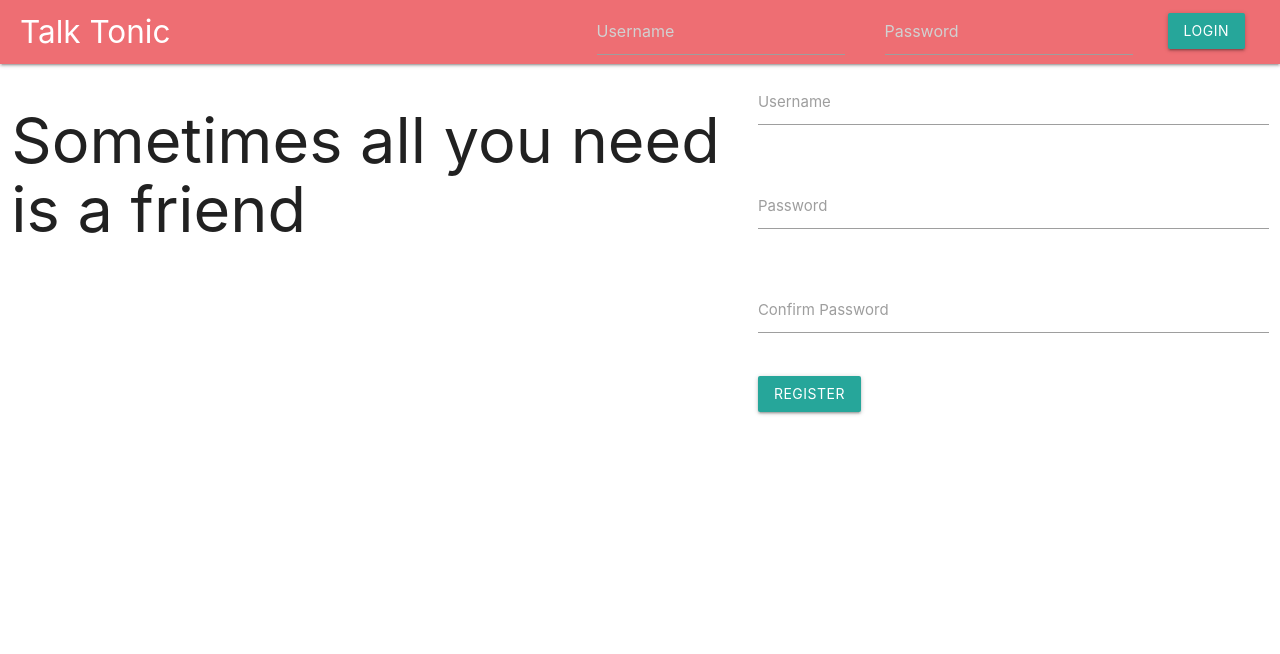
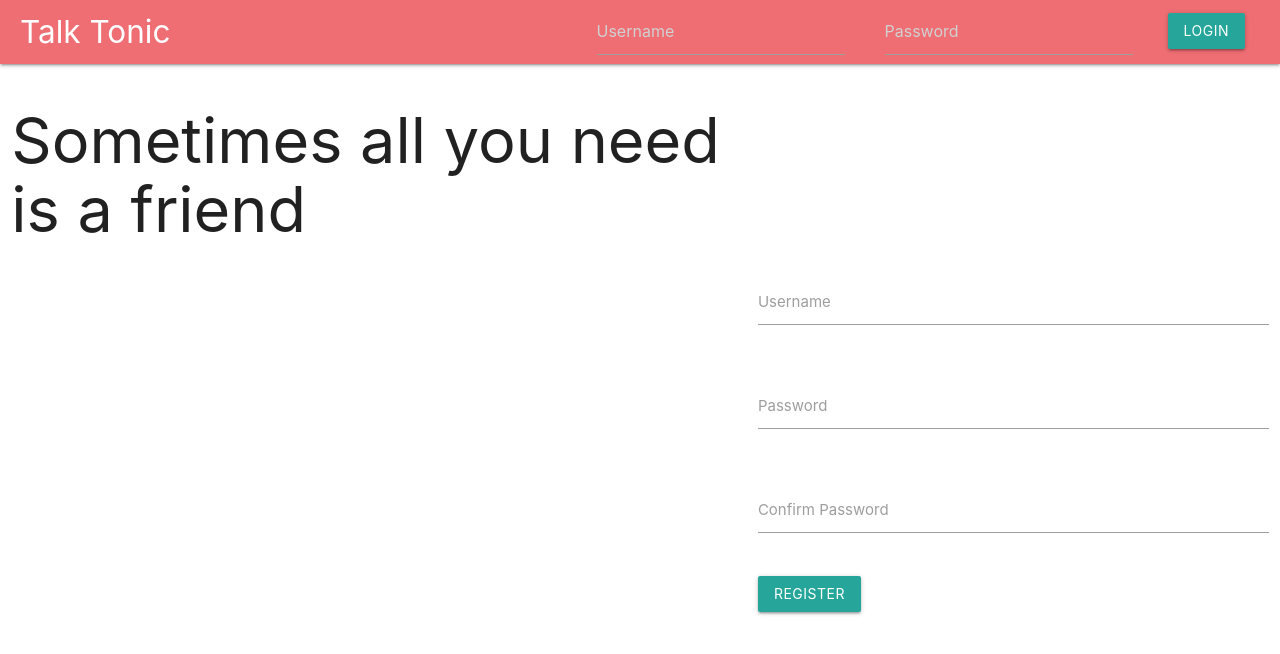
Before and after one commit to TalkTonic/Webapp, a plain HTML site: page index.html in a window 1280 px wide. Drawn offline with nearby package versions, Linux system fonts and the light colour scheme.

Commit message:
updated index

```diff
--- a/index.html
+++ b/index.html
@@ -26,7 +26,9 @@
 		</nav>
 		<div id="parent" class="row">
 			<div id="info" class="col s7">
-				<h1>Sometimes all you need is a friend</h1>
+				<div>
+					<h1>Sometimes all you need is a friend</h1>
+				</div>
 			</div>
 			<div id="register_section" class="col s5">
 				<div class="row">
--- a/styles.css
+++ b/styles.css
@@ -22,3 +22,12 @@
 	margin-left: 20px;
 	margin-right: 20px;
 }
+
+#info {
+	height: 100%;
+}
+
+#register_section {
+	margin-top: 200px;
+	height: 100%;
+}
```
Also changed, not shown: 3 other files.
